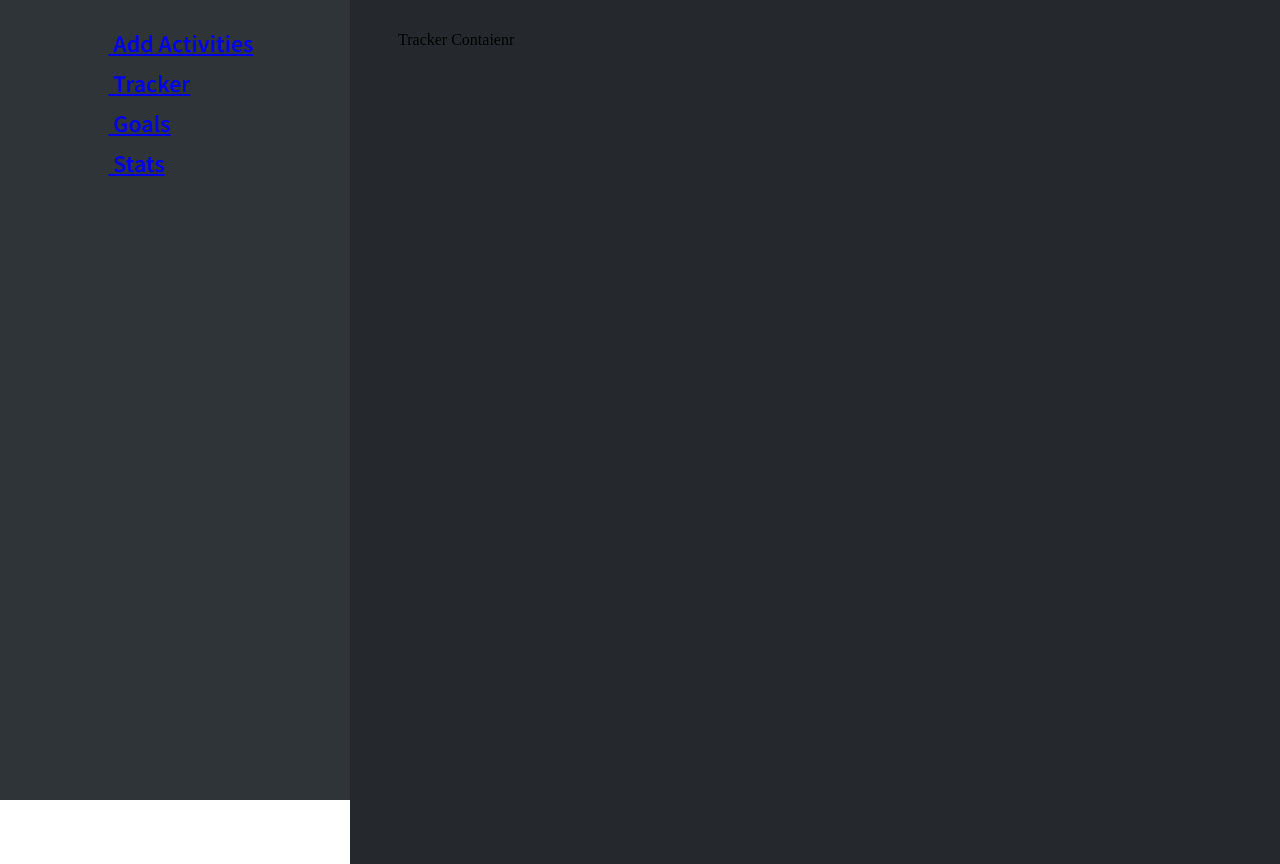
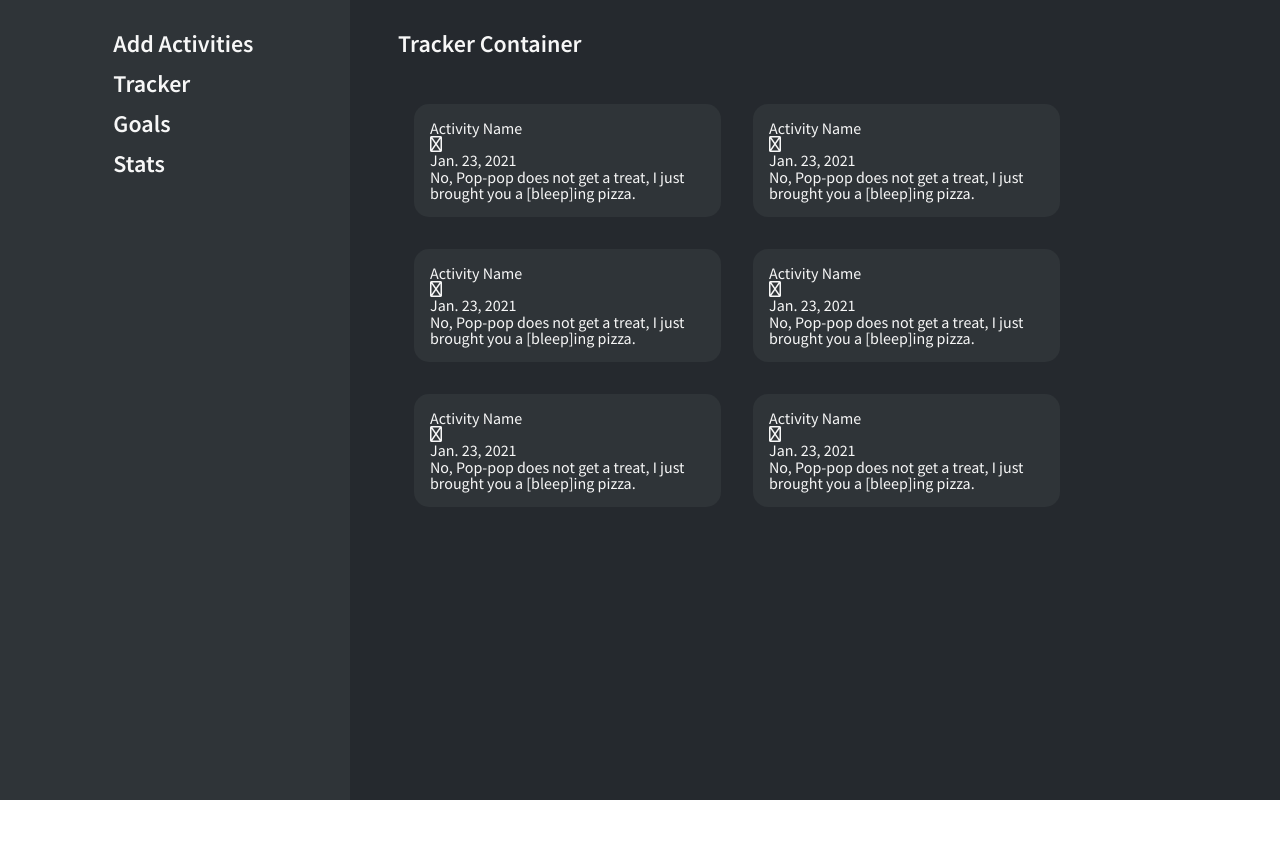
Before and after one commit to dkersten/personal-tracker, a React (Create React App) app: page /tracker in a window 1280 px wide. After the commit the page ends 800 px from the top, so only its background shows below. Built offline with nearby package versions, Linux system fonts and the light colour scheme; some icons are missing.

Commit message:
started layout/styling of tracker section

```diff
--- /dev/null
+++ b/src/components/ActivityTrackerCard.js
@@ -0,0 +1,32 @@
+// imports
+import React from 'react'
+import styled from 'styled-components'
+
+import { CardBaseStyling } from '../mixins'
+
+const ActivityTrackerCard = () => {
+
+    const Card = styled.div`
+        ${CardBaseStyling}
+        max-width: 275px;
+    `
+
+    return (
+        <Card>
+            <div className="top">
+                <h3>Activity Name</h3>
+                <span className="activity">
+                    <i class="far fa-running"></i>
+                </span>
+            </div>
+            <span className="date">
+                Jan. 23, 2021
+            </span>
+            <div className="description">
+            No, Pop-pop does not get a treat, I just brought you a [bleep]ing pizza.
+            </div>
+        </Card>
+    )
+}
+
+export default ActivityTrackerCard
--- a/src/components/MainMenu.js
+++ b/src/components/MainMenu.js
@@ -14,29 +14,35 @@ const MainMenu = () => {
             font-family: 'Source Sans Pro', sans-serif;
             font-weight: 600;
             margin-bottom: 1rem;
+            text-decoration: none;
         `
         const IconContainer = styled.span`
             display: inline-block;
             margin-right: .75rem;
         `
 
+        const StyledLink = styled(NavLink)`
+            text-decoration: none;
+            color: #f7f7f7;
+        `
+
     return (
         <MenuNav>
 
             <NavItem>
-                <NavLink to="activities"><IconContainer><i class="fal fa-plus"></i></IconContainer> Add Activities</NavLink>
+                <StyledLink to="activities"><IconContainer><i class="fal fa-plus"></i></IconContainer> Add Activities</StyledLink>
             </NavItem>
 
             <NavItem>
-                <NavLink to="tracker"><IconContainer><i class="fal fa-calendar-alt"></i></IconContainer> Tracker</NavLink>
+                <StyledLink to="tracker"><IconContainer><i class="fal fa-calendar-alt"></i></IconContainer> Tracker</StyledLink>
             </NavItem>
 
             <NavItem>
-                <NavLink to="goals"><IconContainer><i class="fal fa-trophy"></i></IconContainer> Goals</NavLink>
+                <StyledLink to="goals"><IconContainer><i class="fal fa-trophy"></i></IconContainer> Goals</StyledLink>
             </NavItem>
 
             <NavItem>
-                <NavLink to="stats"><IconContainer><i class="fal fa-analytics"></i></IconContainer> Stats</NavLink>
+                <StyledLink to="stats"><IconContainer><i class="fal fa-analytics"></i></IconContainer> Stats</StyledLink>
             </NavItem>
 
         </MenuNav>
--- /dev/null
+++ b/src/components/Welcome.js
@@ -0,0 +1,28 @@
+import React from 'react'
+import styled from 'styled-components'
+
+const Welcome = () => {
+
+    const Container = styled.div`
+        font-family: 'Source Sans Pro', sans-serif;
+        font-weight: 600;
+        font-size: 1.5rem;
+        text-align: center;
+        height: 100%;
+        display: flex;
+        justify-content: center;
+        align-items: center;
+        max-width: 800px;
+        margin: auto;
+        line-height: 1.4;
+        color: #f7f7f7;
+    `
+
+    return (
+        <Container>
+            <p>Welcome to the Personal Tracker! Focus on personal improvement by gamifying the process.</p>
+        </Container>
+    )
+}
+
+export default Welcome
--- a/src/containers/ActivitiesContainer.js
+++ b/src/containers/ActivitiesContainer.js
@@ -1,9 +1,16 @@
 import React from 'react'
+import styled from 'styled-components'
+import { headerLG } from '../mixins'
 
 const ActivitiesContainer = () => {
+
+    const Header = styled.h2`
+        ${ headerLG }
+    `
+
     return (
         <div>
-            <h2>Activities Container</h2>
+            <Header>See Your Activity</Header>
         </div>
     )
 }
--- a/src/containers/MainContainer.js
+++ b/src/containers/MainContainer.js
@@ -4,13 +4,14 @@ import ActivitiesContainer from './ActivitiesContainer'
 import TrackerContainer from './TrackerContainer'
 import GoalsContainer from './GoalsContainer'
 import StatsContainer from './StatsContainer'
+import Welcome from '../components/Welcome'
 import { Route, Switch } from 'react-router-dom'
 
 const MainContainer = () => {
 
     const Main = styled.main`
         background: #25292E;
-        height: 100vh;
+        max-height: 100vh;
         flex-grow: 1;
         overflow-y: scroll;
         padding: 2rem 3rem;
@@ -19,6 +20,7 @@ const MainContainer = () => {
     return (
         <Main>
             <Switch>
+                <Route exact path="/" render={() => <Welcome />} />
                 <Route path="/activities" render={() => <ActivitiesContainer />} />
                 <Route path="/tracker" render={() => <TrackerContainer />} />
                 <Route path="/goals" render={() => <GoalsContainer />} />
--- a/src/containers/TrackerContainer.js
+++ b/src/containers/TrackerContainer.js
@@ -1,9 +1,35 @@
+// imports
 import React from 'react'
+import styled from 'styled-components'
 
+import { headerLG } from '../mixins'
+
+import ActivityTrackerCard from '../components/ActivityTrackerCard'
+
+// component
 const TrackerContainer = () => {
+
+    const Header = styled.h2`
+        ${ headerLG }
+    `
+
+    const CardContainer = styled.div`
+        display: flex;
+        flex-wrap: wrap;
+        align-items: flex-start;
+    `
+
     return (
         <div>
-            <h2>Tracker Contaienr</h2>
+            <Header>Tracker Container</Header>
+            <CardContainer className="card-container">
+                <ActivityTrackerCard />
+                <ActivityTrackerCard />
+                <ActivityTrackerCard />
+                <ActivityTrackerCard />
+                <ActivityTrackerCard />
+                <ActivityTrackerCard />
+            </CardContainer>
         </div>
     )
 }
--- /dev/null
+++ b/src/mixins.js
@@ -0,0 +1,25 @@
+export const headerLG = () => {
+    return `
+        font-size: 1.5rem;
+        font-family: 'Source Sans Pro', sans-serif;
+        color: #f7f7f7;
+        font-weight: 600;
+        margin-bottom: 2rem;
+    `
+}
+
+export const CardBaseStyling = () => {
+    return `
+        background: #2F3438;
+        margin: 1rem;
+        border-radius: 15px;
+        padding: 1rem;
+
+        * {
+            color: #f7f7f7;
+        }
+        *:not(i) {
+            font-family: 'Source Sans Pro', sans-serif;
+        }
+    `
+}
```
Also changed, not shown: 1 other file (tests, documents, lock files or other folders).
